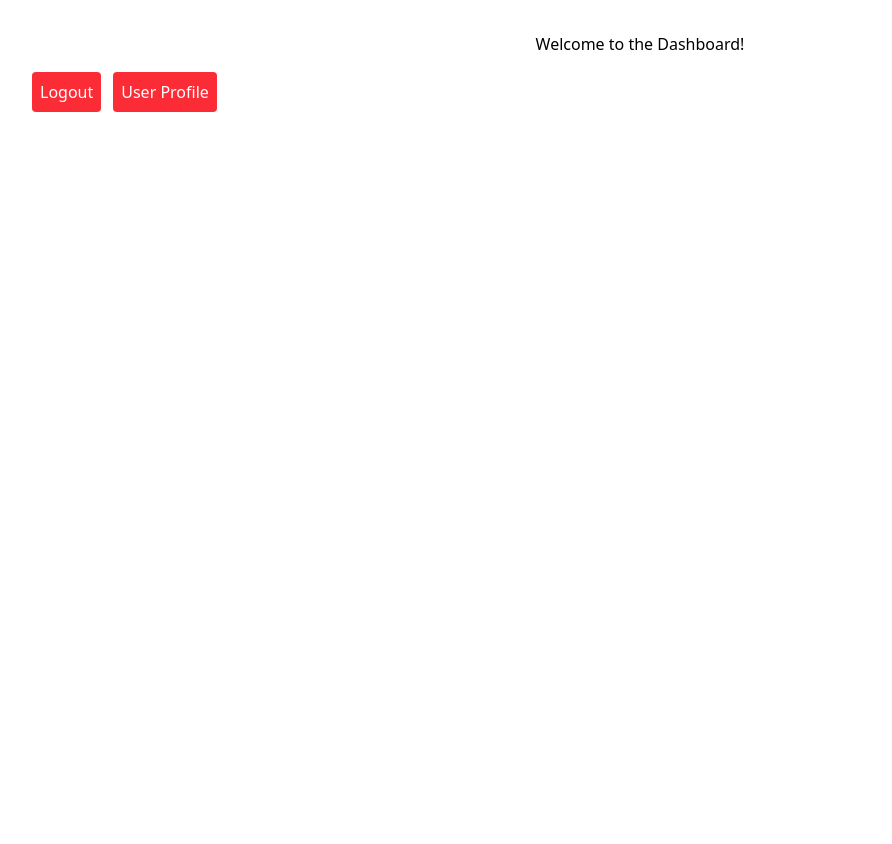
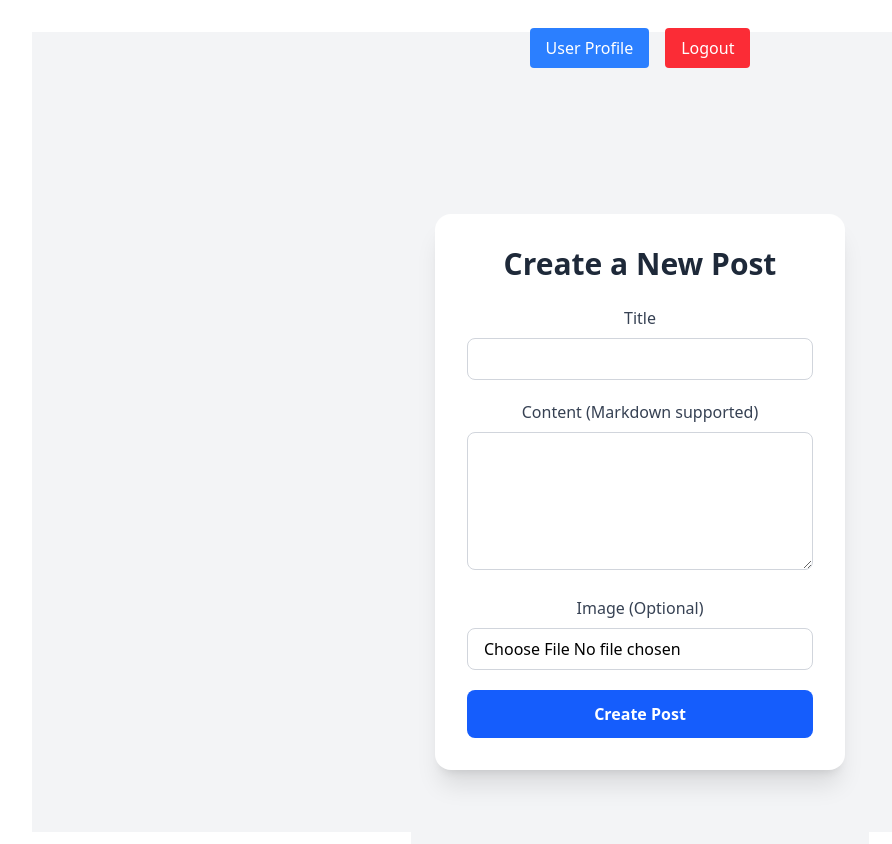
Before and after one commit to Nishchay412/Social-Distribution, a React (Vite) app in the folder frontend/: page /dashboard in a window 1280 px wide. Shown: the top 844 px of the page, without its empty margins (0-892 px from the left). Before the commit the page ends 800 px from the top, so only its background shows below. Built offline with nearby package versions, Linux system fonts and the light colour scheme.

Commit message:
user posts

```diff
--- a/frontend/src/dashboard/dashboard.jsx
+++ b/frontend/src/dashboard/dashboard.jsx
@@ -1,65 +1,53 @@
 import React from "react";
 import { useNavigate } from "react-router-dom";
+import CreatePost from "../posting/CreatePost";
 
 export function Dashboard() {
-    const navigate = useNavigate();  // ✅ Hook to navigate
+    const navigate = useNavigate();
 
-    const navigate_profile = () => {
-        navigate("/profile");  // ✅ Call navigate to go to /login
-    };
-    // ✅ Function to handle logout
+    const navigateToProfile = () => navigate("/profile");
+
     const handleLogout = async () => {
         try {
             const response = await fetch("http://127.0.0.1:8000/logout/", {
                 method: "POST",
                 headers: {
                     "Content-Type": "application/json",
-                    "Authorization": `Bearer ${localStorage.getItem("access_token")}`
+                    "Authorization": `Bearer ${localStorage.getItem("access_token")}`,
                 },
-                body: JSON.stringify({
-                    refresh: localStorage.getItem("refresh_token")
-                })
+                body: JSON.stringify({ refresh: localStorage.getItem("refresh_token") }),
             });
 
-            if (response.ok) {
-                // ✅ Clear tokens from localStorage
-                localStorage.removeItem("access_token");
-                localStorage.removeItem("refresh_token");
-                localStorage.removeItem("email");
-                localStorage.removeItem("firstname");
-                localStorage.removeItem("lastname");
-                localStorage.removeItem("username");
+            if (!response.ok) {
+                throw new Error("Failed to logout. Please try again.");
+            }
 
-                // ✅ Redirect to login
-                navigate("/login");
-            } else {
-                console.error("Failed to logout. Please try again.");
-            }
+            ["access_token", "refresh_token", "email", "firstname", "lastname", "username"].forEach(item => localStorage.removeItem(item));
+            navigate("/login");
         } catch (error) {
-            console.error("Network error:", error);
+            console.error("Logout error:", error);
+            alert("Logout failed. Please check your connection and try again.");
         }
     };
 
     return (
-        <div>
-            <h1>Welcome to the Dashboard!</h1>
-            <div className="flex gap-3 ">
-            <button
-                className="bg-red-500 text-white p-2 rounded hover:bg-red-600 mt-4"
-                onClick={handleLogout}   // ✅ Call handleLogout on click
-            >
-                Logout
-            </button>
-            <button
-                className="bg-red-500 text-white p-2 rounded hover:bg-red-600 mt-4"
-                onClick={navigate_profile}   // ✅ Call handleLogout on click
-            >
-                User Profile
-            </button>
-
-
+        <div className="flex flex-col items-center justify-center h-screen bg-gray-100 p-4">
+            <h1 className="text-2xl font-bold mb-6">Welcome to the Dashboard!</h1>
+            <div className="flex gap-4 mb-6">
+                <button
+                    className="bg-blue-500 text-white px-4 py-2 rounded hover:bg-blue-600 transition"
+                    onClick={navigateToProfile}
+                >
+                    User Profile
+                </button>
+                <button
+                    className="bg-red-500 text-white px-4 py-2 rounded hover:bg-red-600 transition"
+                    onClick={handleLogout}
+                >
+                    Logout
+                </button>
             </div>
-
+            <CreatePost />
         </div>
     );
 }
--- a/frontend/src/posting/CreatePost.jsx
+++ b/frontend/src/posting/CreatePost.jsx
@@ -10,18 +10,12 @@ function CreatePost() {
 
   const API_BASE_URL = "http://127.0.0.1:8000/posts/create/";
 
-  const getAuthToken = () => {
-    const token = localStorage.getItem("access_token");
-    console.log("Auth Token:", token); // Debugging
-    return token;
-  };
+  const getAuthToken = () => localStorage.getItem("access_token");
 
   const createPost = async (postData) => {
     try {
       const token = getAuthToken();
-      if (!token) {
-        throw new Error("No authentication token found. Please log in.");
-      }
+      if (!token) throw new Error("No authentication token found. Please log in.");
 
       const response = await axios.post(API_BASE_URL, postData, {
         headers: {
@@ -43,54 +37,66 @@ function CreatePost() {
       const formData = new FormData();
       formData.append('title', title);
       formData.append('content', content);
-      if (selectedFile) {
-        formData.append('image', selectedFile);
-      }
+      if (selectedFile) formData.append('image', selectedFile);
 
       const newPost = await createPost(formData);
       setMessage(`Post created successfully! ID: ${newPost.id}`);
       setTitle('');
       setContent('');
       setSelectedFile(null);
+      setError(null);
     } catch (err) {
       setError('Failed to create post.');
+      setMessage('');
     }
   };
 
   return (
+    <div className="flex flex-col items-center justify-center min-h-screen bg-gray-100 p-6">
+      <div className="bg-white p-8 rounded-2xl shadow-xl max-w-lg w-full">
+        <h2 className="text-3xl font-bold text-gray-800 mb-6 text-center">Create a New Post</h2>
+
+        {error && <p className="text-red-600 bg-red-100 p-3 rounded-md text-sm mb-4">{error}</p>}
+        {message && <p className="text-green-600 bg-green-100 p-3 rounded-md text-sm mb-4">{message}</p>}
+
+        <form onSubmit={handleSubmit} className="space-y-5">
           <div>
-      <h2>Create a New Post</h2>
-      {error && <p style={{ color: 'red' }}>{error}</p>}
-      {message && <p style={{ color: 'green' }}>{message}</p>}
-      <form onSubmit={handleSubmit}>
-        <div>
-          <label>Title:</label><br />
+            <label className="block text-gray-700 font-medium mb-2">Title</label>
             <input
               type="text"
               value={title}
               onChange={(e) => setTitle(e.target.value)}
               required
+              className="w-full px-4 py-2 border border-gray-300 rounded-lg focus:outline-none focus:ring-2 focus:ring-blue-500"
             />
           </div>
           <div>
-          <label>Content (plain text or markdown):</label><br />
+            <label className="block text-gray-700 font-medium mb-2">Content (Markdown supported)</label>
             <textarea
               value={content}
               onChange={(e) => setContent(e.target.value)}
               rows="5"
               required
+              className="w-full px-4 py-2 border border-gray-300 rounded-lg focus:outline-none focus:ring-2 focus:ring-blue-500"
             />
           </div>
           <div>
-          <label>Image (optional):</label><br />
+            <label className="block text-gray-700 font-medium mb-2">Image (Optional)</label>
             <input
               type="file"
               accept="image/*"
               onChange={(e) => setSelectedFile(e.target.files[0])}
+              className="w-full px-4 py-2 border border-gray-300 rounded-lg focus:outline-none"
             />
           </div>
-        <button type="submit">Create Post</button>
+          <button
+            type="submit"
+            className="w-full bg-blue-600 text-white py-3 rounded-lg font-semibold hover:bg-blue-700 transition"
+          >
+            Create Post
+          </button>
         </form>
+      </div>
     </div>
   );
 }
--- a/frontend/src/posting/EditPost.jsx
+++ b/frontend/src/posting/EditPost.jsx
@@ -1,9 +1,9 @@
 import React, { useEffect, useState } from 'react';
+import { useParams } from 'react-router-dom';
 import axios from 'axios';
-import { useParams } from 'react-router-dom';
 
 function EditPost() {
-  const { postId } = useParams(); // Ensure this is being extracted properly
+  const { id } = useParams(); // ✅ Extract post ID from the URL
   const [title, setTitle] = useState('');
   const [content, setContent] = useState('');
   const [existingImageUrl, setExistingImageUrl] = useState(null);
@@ -11,85 +11,45 @@ function EditPost() {
   const [error, setError] = useState(null);
   const [message, setMessage] = useState('');
 
-  const API_BASE_URL = "http://127.0.0.1:8000";
+  useEffect(() => {
+    async function loadPost() {
+      try {
+        if (!id) {
+          throw new Error("Post ID is missing!");
+        }
 
-  const getAuthToken = () => {
-    const token = localStorage.getItem("access_token");
-    return token;
-  };
+        const token = localStorage.getItem('access_token');
+        if (!token) {
+          throw new Error("No authentication token found.");
+        }
 
-  const fetchPost = async (id) => {
-    if (!id) {
-      console.error("fetchPost called with undefined postId");
-      setError("Invalid post ID.");
-      return;
-    }
+        const response = await axios.get(`http://127.0.0.1:8000/posts/${id}/`, {
+          headers: {
+            "Authorization": `Bearer ${token}`
+          }
+        });
 
-    try {
-      console.log("Fetching post with ID:", id);
-      const response = await axios.get(`${API_BASE_URL}/posts/${id}/`, {
-        headers: {
-          "Authorization": `Bearer ${getAuthToken()}`,
-        },
-      });
-      return response.data;
-    } catch (error) {
-      console.error(`Error fetching post ${id}:`, error.response?.data || error.message);
-      setError("Could not load post data.");
-    }
-  };
-
-  const updatePost = async (id, postData) => {
-    if (!id) {
-      console.error("updatePost called with undefined postId");
-      setError("Invalid post ID.");
-      return;
-    }
-
-    try {
-      console.log("Updating post with ID:", id);
-      const response = await axios.put(`${API_BASE_URL}/posts/${id}/update/`, postData, {
-        headers: {
-          "Authorization": `Bearer ${getAuthToken()}`,
-          "Content-Type": "multipart/form-data",
-        },
-      });
-      return response.data;
-    } catch (error) {
-      console.error(`Error updating post ${id}:`, error.response?.data || error.message);
-      setError("Failed to update post.");
-    }
-  };
-
-  useEffect(() => {
-    if (!postId) {
-      console.error("No postId found in route params.");
-      setError("Invalid post ID.");
-      return;
-    }
-
-    async function loadPost() {
-      const postData = await fetchPost(postId);
-      if (postData) {
-        setTitle(postData.title);
-        setContent(postData.content);
-        if (postData.image) {
-          setExistingImageUrl(postData.image);
+        setTitle(response.data.title);
+        setContent(response.data.content);
+        if (response.data.image) {
+          setExistingImageUrl(response.data.image);
         }
+      } catch (err) {
+        console.error("Error loading post:", err);
+        setError('Could not load post data.');
       }
     }
     loadPost();
-  }, [postId]);
+  }, [id]);
 
   const handleSubmit = async (e) => {
     e.preventDefault();
-    if (!postId) {
-      console.error("Attempted to submit with undefined postId");
-      setError("Invalid post ID.");
-      return;
-    }
+    try {
+      const token = localStorage.getItem('access_token');
+      if (!token) {
+        throw new Error("No authentication token found.");
+      }
 
-    try {
       const formData = new FormData();
       formData.append('title', title);
       formData.append('content', content);
@@ -97,24 +57,28 @@ function EditPost() {
         formData.append('image', newImage);
       }
 
-      await updatePost(postId, formData);
+      await axios.put(`http://127.0.0.1:8000/posts/${id}/update/`, formData, {
+        headers: {
+          "Authorization": `Bearer ${token}`,
+          "Content-Type": "multipart/form-data",
+        }
+      });
+
       setMessage('Post updated successfully!');
     } catch (err) {
+      console.error("Error updating post:", err);
       setError('Failed to update post.');
     }
   };
 
-  if (error) {
-    return <div>{error}</div>;
-  }
-
   return (
     <div>
-      <h2>Edit Post (ID: {postId || "N/A"})</h2>
+      <h2>Edit Post (ID: {id})</h2>
+      {error && <p style={{ color: 'red' }}>{error}</p>}
       {message && <p style={{ color: 'green' }}>{message}</p>}
       <form onSubmit={handleSubmit}>
         <div>
-          <label>Title:</label><br />
+          <label>Title:</label><br/>
           <input
             type="text"
             value={title}
@@ -122,7 +86,7 @@ function EditPost() {
           />
         </div>
         <div>
-          <label>Content:</label><br />
+          <label>Content:</label><br/>
           <textarea
             rows="5"
             value={content}
@@ -132,11 +96,11 @@ function EditPost() {
         {existingImageUrl && (
           <div>
             <p>Current Image:</p>
-            <img src={existingImageUrl} alt="Current" style={{ maxWidth: '200px' }} />
+            <img src={existingImageUrl} alt="Current" style={{ maxWidth: '200px' }}/>
           </div>
         )}
         <div>
-          <label>New Image (optional):</label><br />
+          <label>New Image (optional):</label><br/>
           <input
             type="file"
             accept="image/*"
```
Also changed, not shown: frontend/src/main.jsx (+8 -2 lines), frontend/src/posting/UserPosts.jsx (added, +60 -0 lines). Lines whose indentation alone changed are shown as unchanged.
